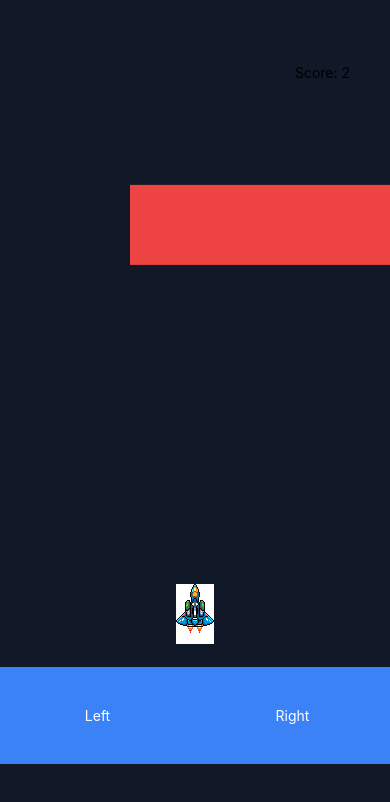
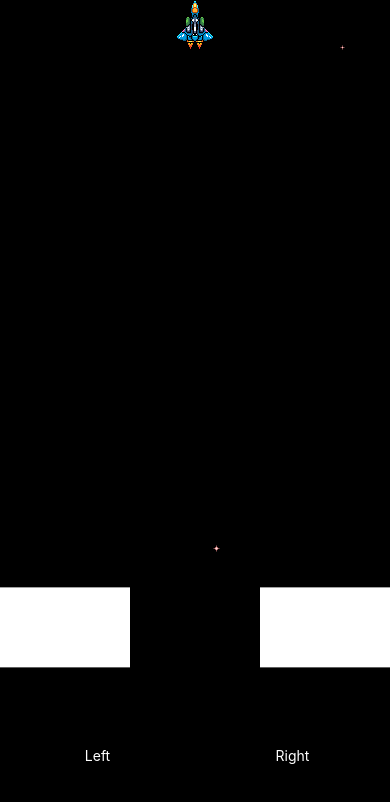
Before and after one commit to regucis1v9/nativeGame, a React Native app: screen /Game in a window 390 px wide. Shown: the top 802 px of the page. Built offline with nearby package versions, Linux system fonts and the light colour scheme.

Commit message:
tomasa bg pielitks spelei

```diff
--- a/Components/Game.jsx
+++ b/Components/Game.jsx
@@ -1,6 +1,7 @@
 import React, { useRef, useState, useEffect } from 'react';
 import { View, Animated, Image, Text, Pressable, NativeModules } from 'react-native';
 import 'tailwindcss/tailwind.css';
+import Background from './Background';
 
 export default function Game() {
   const playerLocationRef = useRef('middle');
@@ -9,13 +10,20 @@ export default function Game() {
   const [boxTransitionValue] = useState(new Animated.Value(0));
   const [justifyClass, setJustifyClass] = useState('justify-between');
   const [animationStarted, setAnimationStarted] = useState(false);
-  const scoreRef = useRef(0);
+  const [score, setScore] = useState(0);
   const gifWrapperPositionRef = useRef({ x: 0, y: 0 });
   const gifWrapperRef = useRef(null);
   const obstacleRef = useRef(null);
   const [freeSpace, setFreeSpace] = useState([]);
   const freeSpaceRef = useRef([]);
 
+  useEffect(() => {
+    const scoreTimer = setInterval(() => {
+      setScore(prevScore => prevScore + 1);
+    }, 550);
+
+    return () => clearInterval(scoreTimer); // Clean up the timer
+  }, []);
 
   const handlePressLeft = () => {
     if (playerLocationRef.current !== 'left') {
@@ -73,7 +81,6 @@ export default function Game() {
           duration: 2000,
           useNativeDriver: true,
         }).start(() => {
-          scoreRef.current += 1;
           boxTransitionValue.setValue(0);
           animateBlock();
         });
@@ -166,14 +173,15 @@ export default function Game() {
 
 
   return (
-    <View className="flex-1 items-center bg-gray-900 w-screen">
+    <>
+    <View className="flex-1 items-center w-screen z-10 absolute">
       <Pressable onPressIn={handlePressLeft} className="h-screen absolute left-0 w-1/2 flex-1 justify-end">
-        <Text className="text-white bg-blue-500 p-10 text-center mb-20">Left</Text>
+        <Text className="text-white text-center mb-20">Left</Text>
       </Pressable>
       <Pressable onPressIn={handlePressRight} className="h-screen absolute right-0 w-1/2 flex-1 justify-end">
-        <Text className="text-white bg-blue-500 p-10 text-center mb-20">Right</Text>
+        <Text className="text-white text-center mb-20">Right</Text>
       </Pressable>
-      <Text className="absolute top-16 right-10 color-white" >Score: {scoreRef.current}</Text>
+      <Text className="absolute top-16 right-10 color-white" >Score: {score}</Text>
       <Animated.View
         className="w-full"
         style={{
@@ -207,12 +215,16 @@ export default function Game() {
             },
           ],
         }}
-        className="flex-1 justify-end items-center w-1/3 "
+        className="flex-1 justify-end items-center w-1/3 h-screen"
       >
-        <View style={{ marginBottom: 200 }}   ref={gifWrapperRef} className="bg-white">
+        <View style={{ marginBottom: 200 }}   ref={gifWrapperRef} >
           <Image source={require('../assets/sprites/ships/ship-blue.gif')} />
         </View>
       </Animated.View>
     </View>
+    <View className="absolute w-screen h-screen z-0">
+        <Background/>
+    </View>
+    </>
   );
 }
--- a/Components/bgWGalaxies.jsx
+++ b/Components/bgWGalaxies.jsx
@@ -1,7 +1,7 @@
 import React, { useState, useEffect } from 'react';
 import { View, Image, Dimensions } from 'react-native';
 
-const Background = () => {
+const BackgroundGalaxies = () => {
     const [images, setImages] = useState([]);
     const [galaxies, setGalaxies] = useState([]);
 
@@ -122,4 +122,4 @@ const Background = () => {
     );
 };
 
-export default Background;
+export default BackgroundGalaxies;
```
